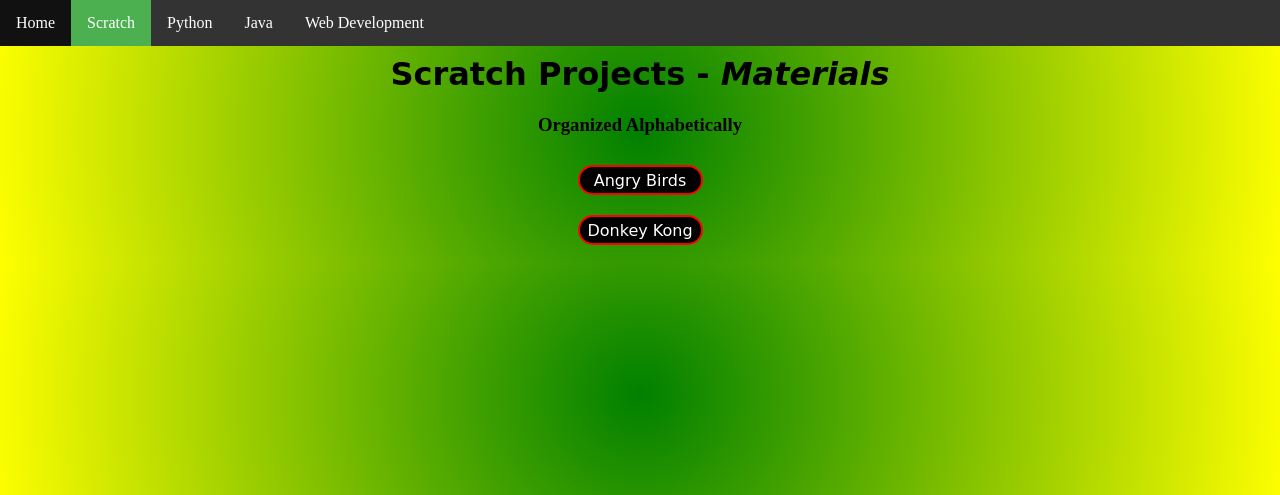
After one commit to TCSSCodeCoachKevin/TCSSCodeCoachKevin.github.io, a PHP site: page /scratch_projects.html in a window 1280 px wide. The commit adds this page. Shown: the top 495 px of the page. Run offline with PHP 8.4, Linux system fonts and the light colour scheme.

Commit message:
add scratch page

```diff
--- a/css/style.css
+++ b/css/style.css
@@ -25,3 +25,16 @@
 #languages {
 	list-style-position: inside;
 }
+
+.project_materials {
+	border-radius: 20px;
+	border: 2px solid red;
+	width: 125px;
+	height: 30px;
+	color: white;
+	font-size: 12pt;
+	font-family: 'Shadows Into Light', cursive;
+	background-color: black;
+	margin-top: 10px;
+	margin-bottom: 10px;
+}
--- /dev/null
+++ b/js/main.js
@@ -0,0 +1,16 @@
+var added = false;
+
+function AngryBirdsMaterials() {
+	if (added === false) {
+		$("#angryBirds").after("<br><a id='ab_element1' href='materials/angryBirds/angryBirdSprite.svg'>Angry Bird Sprite</a>");
+		$("#ab_element1").after("<br><a id='ab_element2' href='materials/angryBirds/Background.png'>Background</a>");
+		$("#ab_element2").after("<br><a href='materials/angryBirds/pigSprite.svg'>Enemy Pig</a>");
+		added = true;
+	}
+}
+
+function DonkeyKongMaterials() {
+	if (added === false) {
+		$("#donkeyKong").after("<br><a>Mario Sprite</a>")
+	}
+}
--- /dev/null
+++ b/scratch_projects.html
@@ -0,0 +1,26 @@
+<!DOCTYPE html>
+<html>
+	<head>
+		<script src="https://ajax.googleapis.com/ajax/libs/jquery/3.4.1/jquery.min.js"></script>
+		<link href="css/style.css" rel="stylesheet" type="text/css">
+		<link href="css/navbar.css" rel="stylesheet" type="text/css">
+		<script src="js/main.js"></script>
+	</head>
+	<body>
+		<ul id="nav">
+			<li class="nav_items"><a href="index.html">Home</a></li>
+			<li class="nav_items"><a class="active" href="scratch_projects.html">Scratch</a></li>
+			<li class="nav_items"><a href="python_projects.html">Python</a></li>
+			<li class="nav_items"><a href="java_projects.html">Java</a></li>
+			<li class="nav_items"><a href="html_projects.html">Web Development</a></li>
+		</ul>
+		<!-- End of Navbar -->
+		<div align="center">
+			<h1>Scratch Projects - <i>Materials</i></h1>
+			<h3>Organized Alphabetically</h3>
+			<button id="angryBirds" class="project_materials" onclick="AngryBirdsMaterials();">Angry Birds</button>
+			<br>
+			<button id="donkeyKong" class="project_materials" onclick="DonkeyKongMaterials();">Donkey Kong</button>
+		</div>
+	</body>
+</html>
```
Also changed, not shown: index.html (+6 -4 lines), materials/angryBirds/Background.png (added), materials/angryBirds/angryBirdSprite.svg (added), materials/angryBirds/pigSprite.svg (added).
